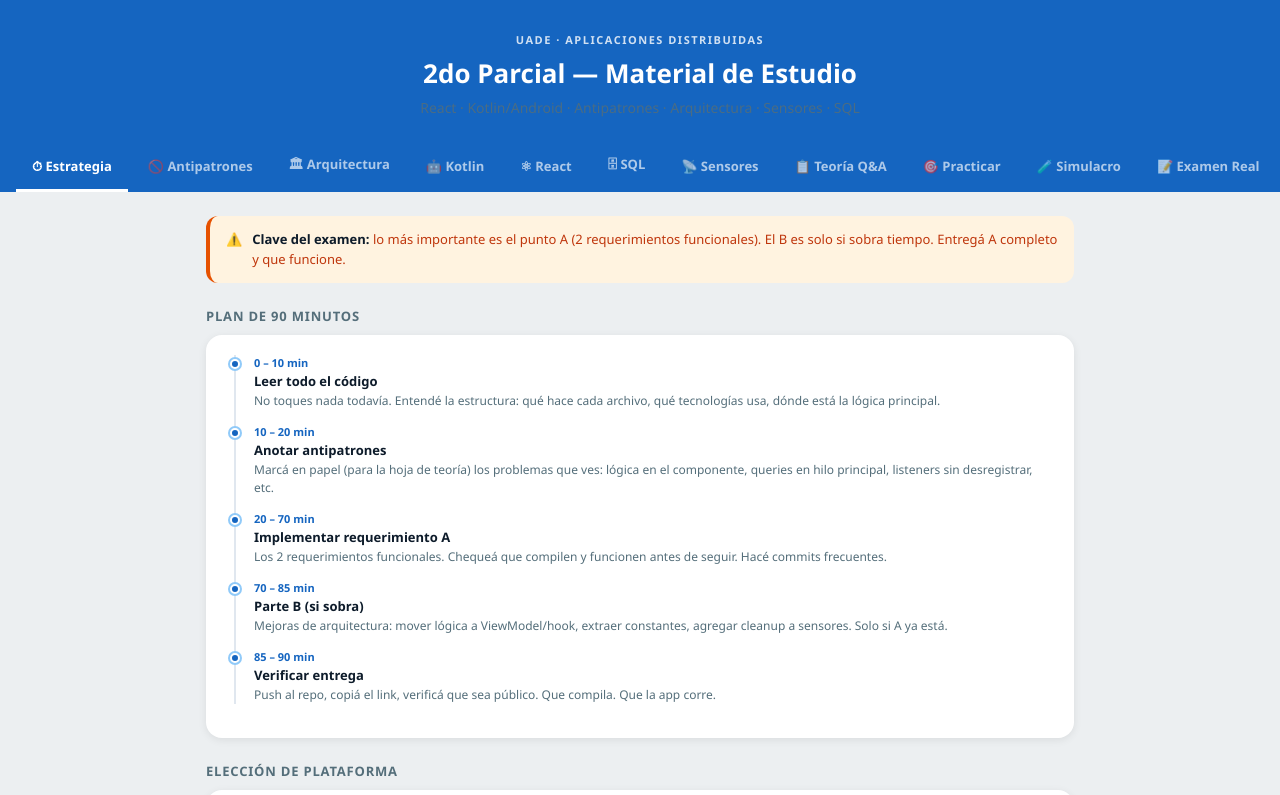
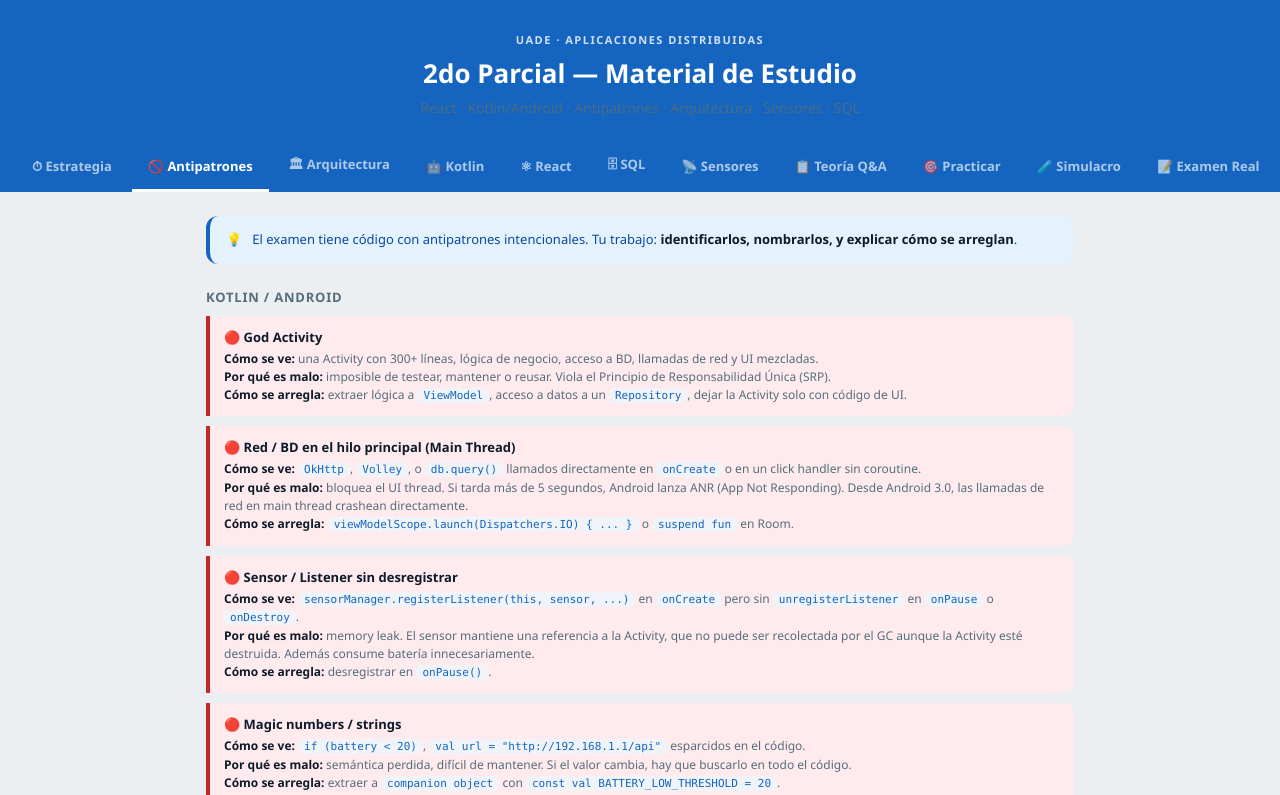
Before and after one commit to guidolaufer/appdist-uade-2026-parcial2, a plain HTML site: page index.html in a window 1280 px wide. Both pictures are taken after a click on the button "🚫 Antipatrones". Shown: the top 795 px of the page. Drawn offline with Linux system fonts and the light colour scheme.

Commit message:
Fix broken script tag — restore showSection and content div structure
The simulacro insert accidentally swallowed the opening <script> tag
and the first line of showSection(), breaking tab navigation.

Co-Authored-By: Claude Sonnet 4.6 <noreply@anthropic.com>

```diff
--- a/index.html
+++ b/index.html
@@ -2561,7 +2561,10 @@ dao.<span class="fn">buscarPorTitulo</span>(<span class="str">"%$query%"</span>)
 
   </div>
 
-
+</div>
+
+<script>
+  function showSection(id) {
     document.querySelectorAll('.section').forEach(s => s.classList.remove('active'));
     document.querySelectorAll('.tab').forEach(t => t.classList.remove('active'));
     document.getElementById(id).classList.add('active');
```
